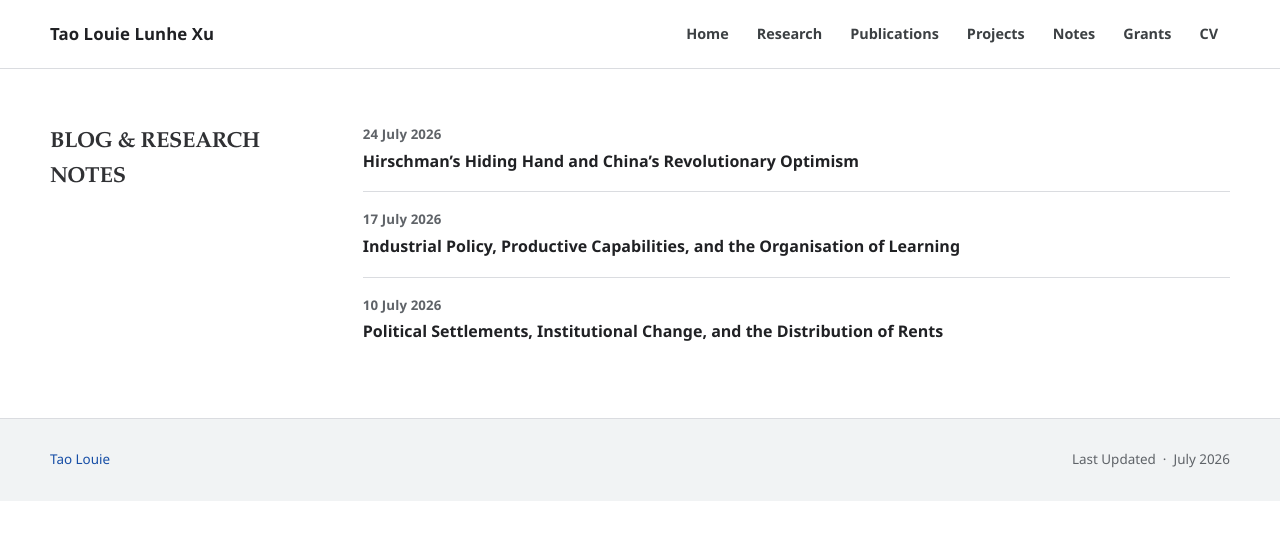
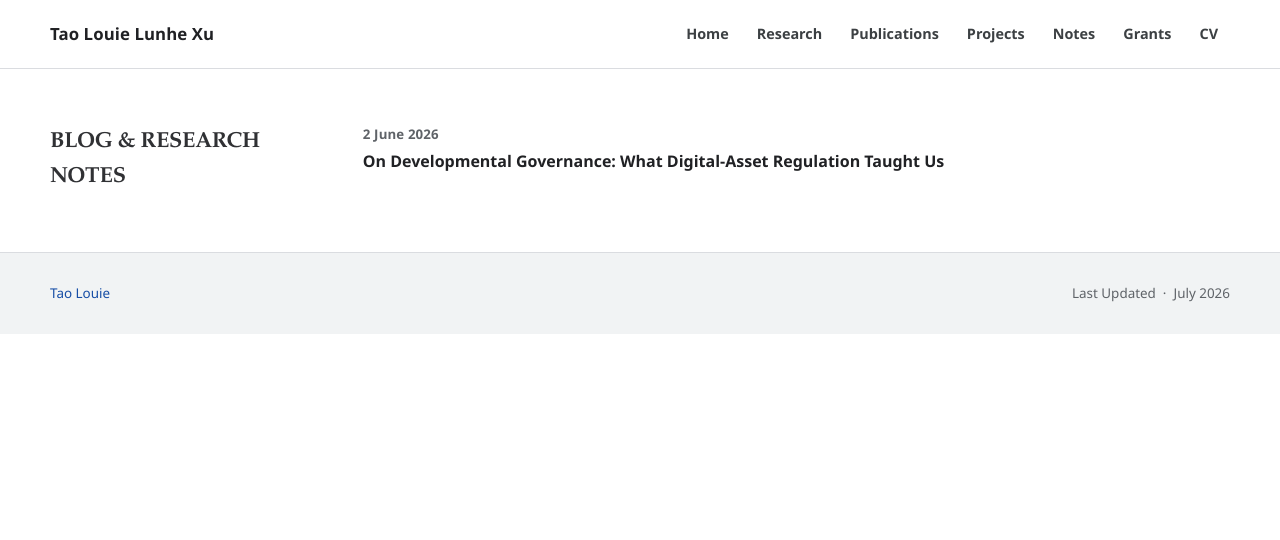
Before and after one commit to taocxu/taocxu.github.io, a Jekyll site: the page notes/index-preview.html, which Jekyll copies as it is, in a window 1280 px wide. Shown: the top 540 px of the page. Built offline with Jekyll 4.4.1, drawn with Linux system fonts in a browser that asks for light colours.

Commit message:
Show first note in archive preview

```diff
--- a/notes/index-preview.html
+++ b/notes/index-preview.html
@@ -34,22 +34,8 @@
         <div class="section-body">
           <div class="notes-list notes-archive">
             <article class="note-preview">
-              <time class="note-date" datetime="2026-07-24">24 July 2026</time>
-              <div class="note-preview-row">
-                <h2 class="note-preview-title"><a href="example-note-preview.html">Hirschman’s Hiding Hand and China’s Revolutionary Optimism</a></h2>
-              </div>
-            </article>
-            <article class="note-preview">
-              <time class="note-date" datetime="2026-07-17">17 July 2026</time>
-              <div class="note-preview-row">
-                <h2 class="note-preview-title"><a href="example-note-preview.html">Industrial Policy, Productive Capabilities, and the Organisation of Learning</a></h2>
-              </div>
-            </article>
-            <article class="note-preview">
-              <time class="note-date" datetime="2026-07-10">10 July 2026</time>
-              <div class="note-preview-row">
-                <h2 class="note-preview-title"><a href="example-note-preview.html">Political Settlements, Institutional Change, and the Distribution of Rents</a></h2>
-              </div>
+              <time class="note-date" datetime="2026-06-02">2 June 2026</time>
+              <h2 class="note-preview-title"><a href="on-developmental-governance-preview.html">On Developmental Governance: What Digital-Asset Regulation Taught Us</a></h2>
             </article>
           </div>
         </div>
```
